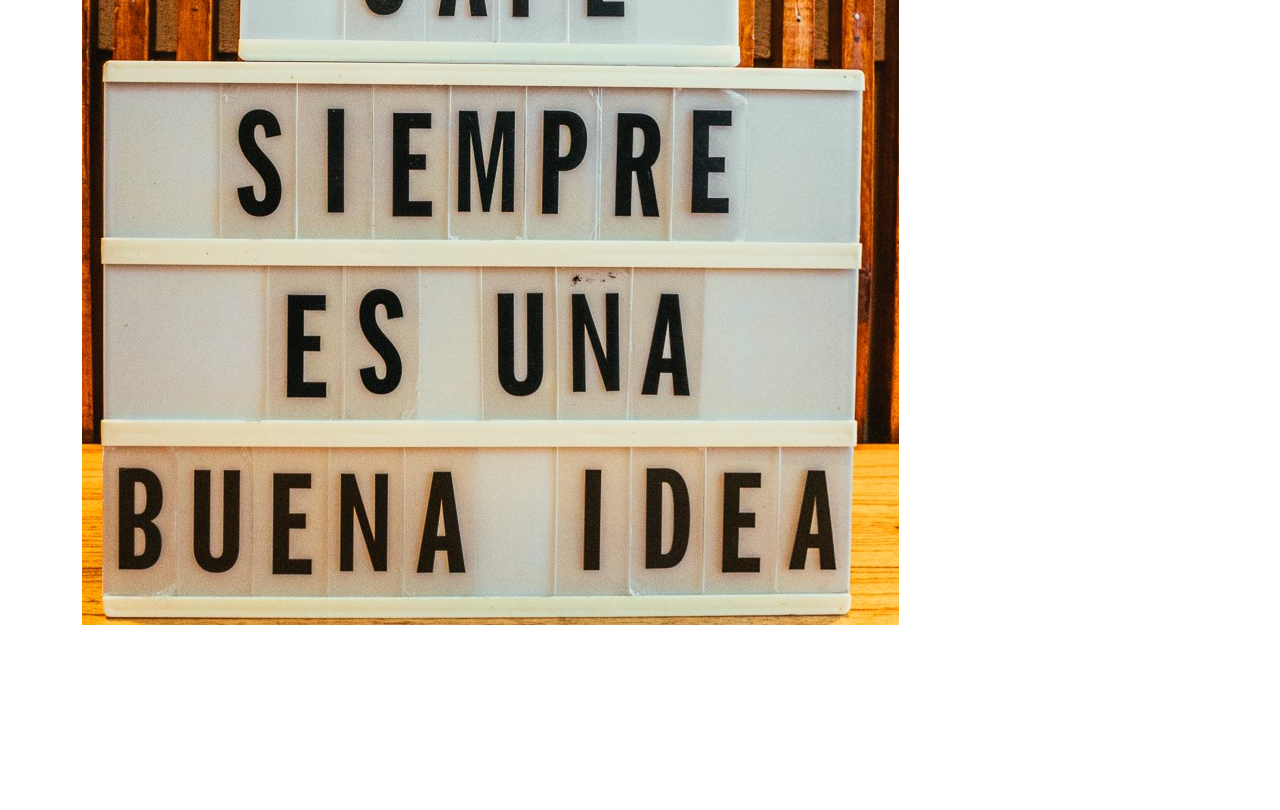
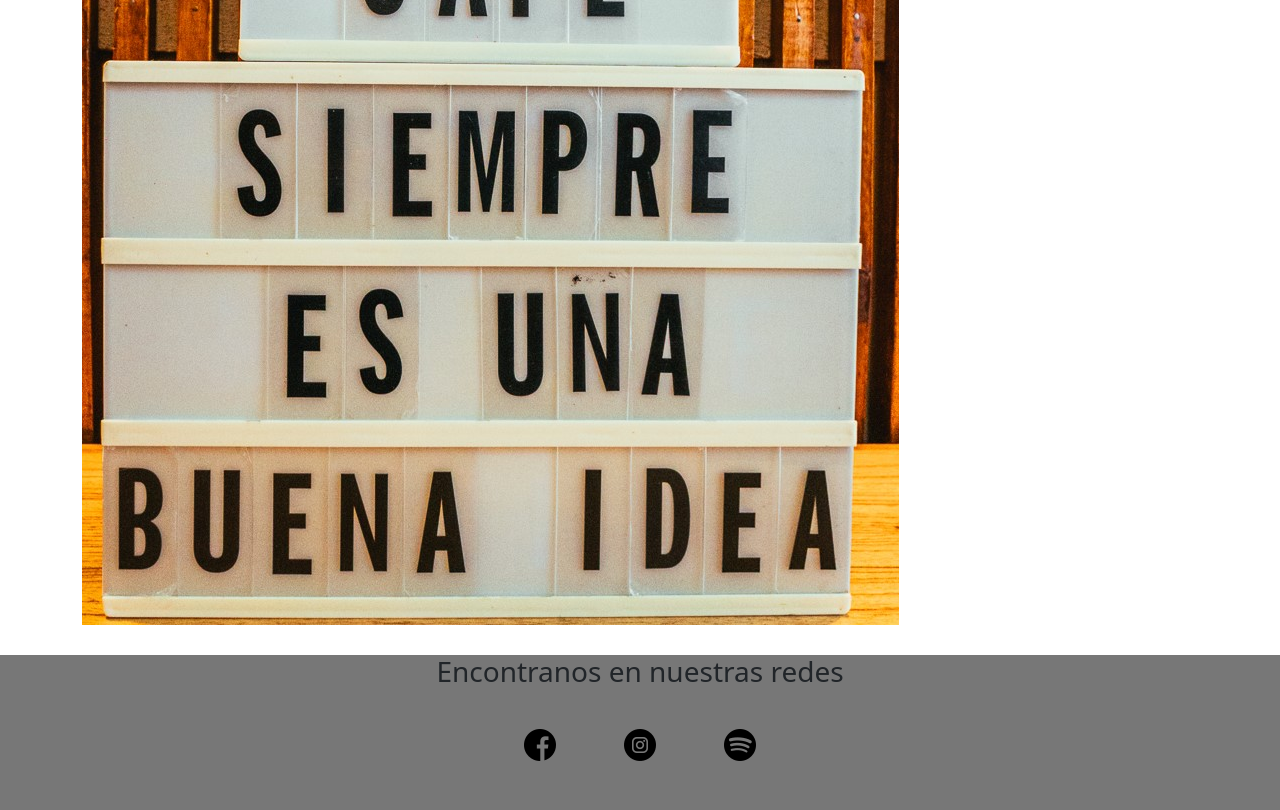
Before and after one commit to agusgmnz/clase-git, a plain HTML site: page index.html in a window 1280 px wide. Shown: the part 574-1384 px from the top of the page. Before the commit the page ends 1229 px from the top, so only its background shows below. Drawn offline with nearby package versions, Linux system fonts and the light colour scheme.

Commit message:
cree el footer

```diff
--- a/css/styles.css
+++ b/css/styles.css
@@ -24,3 +24,17 @@ h1 {
 }
 
 /* footer */
+footer {
+    background-color: rgb(119, 119, 119);
+  }
+
+  .footer-index {
+    height: 155px;
+    width: 100%;
+    text-align: center;
+  }
+
+  .container-footer a {
+    display: inline-block;
+    margin: 2rem;
+  }
--- a/index.html
+++ b/index.html
@@ -50,6 +50,15 @@
             </div>
         </section>
       </main>
+      <footer class="footer-index">
+        <div class="container-footer">
+        <h3>Encontranos en nuestras redes</h3>
+        <a href="https://www.facebook.com/latte.cafeteria"><img src="./img/facebook.png" alt="facebook"></a>
+        <a href="https://www.instagram.com/latte.cafeteria/"><img src="./img/instagram.png" alt="instagram"></a>
+        <a href="https://open.spotify.com/user/fgsq43ga7lck7foljgizhfcwc?si=7369aef932244be0"><img src="./img/spotify.png" alt="spotify"></a>
+
+      </div>
+      </footer>
 
       <script src="https://cdn.jsdelivr.net/npm/bootstrap@5.3.0-alpha3/dist/js/bootstrap.bundle.min.js" integrity="sha384-ENjdO4Dr2bkBIFxQpeoTz1HIcje39Wm4jDKdf19U8gI4ddQ3GYNS7NTKfAdVQSZe" crossorigin="anonymous"></script>
   </body>
```
